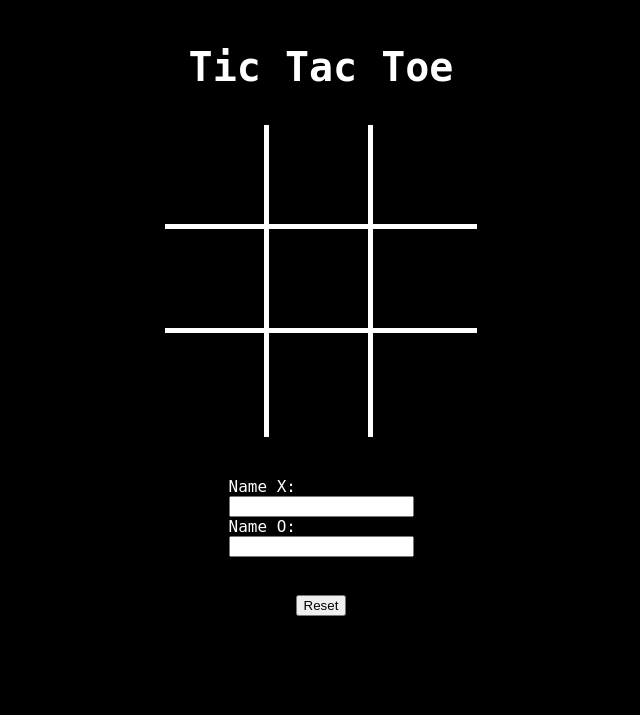
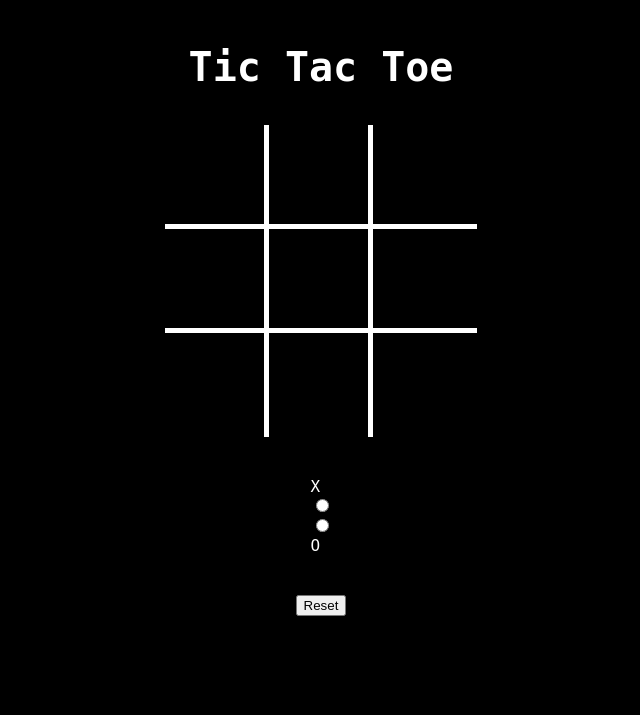
Before and after one commit to sujshah/tic-tac-toe, a plain HTML site: page index.html in a window 1280 px wide. Shown: the whole page, without its empty margins (319-959 px from the left). Drawn offline with Linux system fonts and the light colour scheme.

Commit message:
Use radio buttons for players

```diff
--- a/index.html
+++ b/index.html
@@ -21,12 +21,12 @@
     </div>
     <form class="form-items">
         <div class="pair">
-            <div class="label"><label for="playerOne">Name X:</label></div>
-            <input type="text" id="playerOne">
+            <div class="label"><label for="playerOne">X</label></div>
+            <input type="radio" id="playerOne">
         </div>
         <div class="pair">
-            <div class="label"><label for="playerTwo">Name O:</label></div>
-            <input type="text" id="playerTwo">
+            <input type="radio" id="playerTwo">
+            <div class="label"><label for="playerTwo">O</label></div>
         </div>
     </form>
     <div class="buttons">
```
